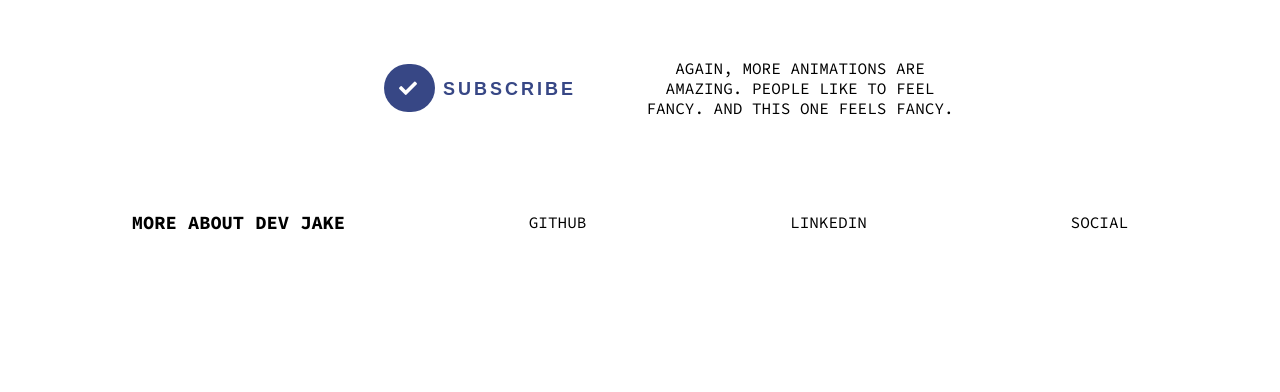
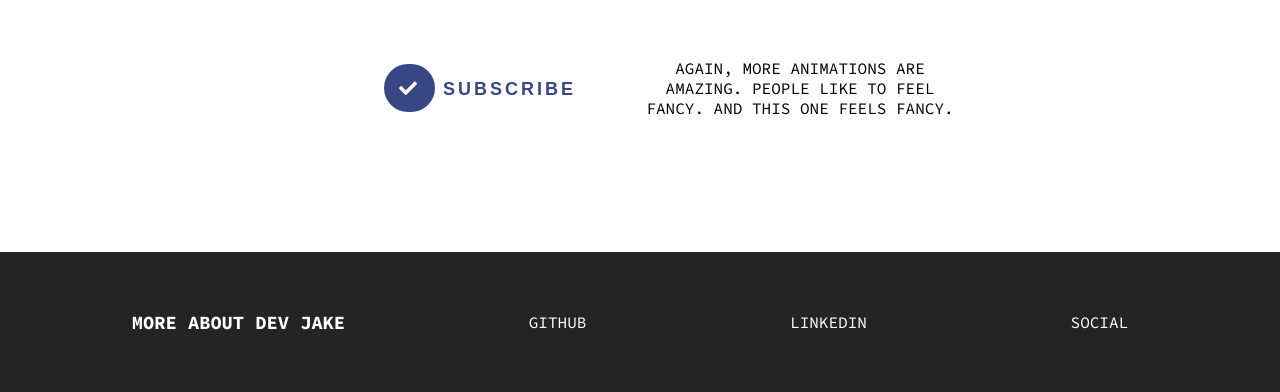
Before and after one commit to JakeWyMoore/sandbox, a Django app: page /simple-css/buttons in a window 1280 px wide. Shown: the part 761-1153 px from the top of the page. Before the commit the page ends 991 px from the top, so only its background shows below. Run offline with Django 3.2, Linux system fonts and the light colour scheme.

Commit message:
footer styles

```diff
--- a/apps/simple_css/static/simple_css/css/global.css
+++ b/apps/simple_css/static/simple_css/css/global.css
@@ -79,7 +79,10 @@ a {
 
 /* FOOTER */
 .footer {
+    background: #242424;
+    color: white;
     padding: 50px;
+    margin-top: 100px;
 }
 .footer .left {
     display: flex;
@@ -87,8 +90,19 @@ a {
     align-items: center;
 }
 .footer a {
+    color: white;
     padding: 10px 20px;
 }
+
+.dark-mode .footer {
+    background: white;
+    color: #242424;
+    transition: .2s;
+}
+.dark-mode .footer a {
+    color: #242424;
+}
+
 /* .footer a:hover {
     border-top: 2px solid #242424;
     border-bottom: 2px solid #242424;
```
